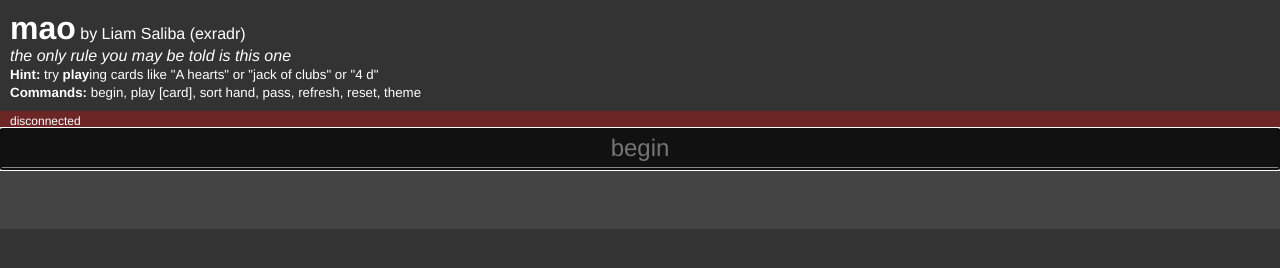
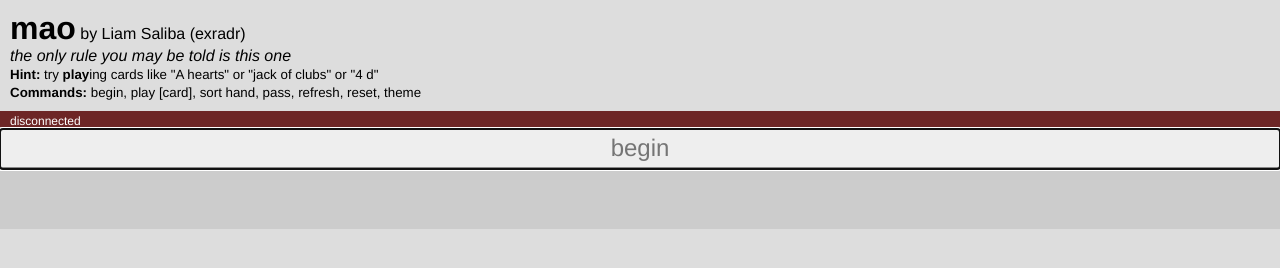
Before and after one commit to liamsaliba/mao-game, a website: page public/index.html in a window 1280 px wide. Drawn offline with nearby package versions, Linux system fonts and the light colour scheme; no server answers.

Commit message:
Theme cookie

```diff
--- a/public/index.html
+++ b/public/index.html
@@ -12,7 +12,7 @@
 	    <link rel="stylesheet"
   href="https://cdnjs.cloudflare.com/ajax/libs/animate.css/3.5.2/animate.min.css">
 	    <link rel="stylesheet" href="/main.css">
-	    <link rel="stylesheet" href="/dark.css">
+	    <link rel="stylesheet" href="/dark.css" disabled>
 	    <link rel="stylesheet" href="https://cdnjs.cloudflare.com/ajax/libs/animate.css/3.5.2/animate.min.css">
 	    <!-- jQuery Mobile -->
 	    <script src="https://ajax.googleapis.com/ajax/libs/jquery/3.2.1/jquery.min.js"></script>
--- a/public/main.js
+++ b/public/main.js
@@ -1,6 +1,20 @@
 var commandHistory = []
 
 const jInput = $("#input")
+
+if(getCookie("theme") !== "")
+	setTheme(getCookie("theme"));
+
+function getCookie(cname) {
+    var name = cname + "=";
+    var ca = document.cookie.split(';');
+    for(var i=0; i<ca.length; i++) {
+        var c = ca[i];
+        while (c.charAt(0)==' ') c = c.substring(1);
+        if (c.indexOf(name) == 0) return c.substring(name.length,c.length);
+    }
+    return "";
+}
 
 jInput.keyup(function(e){
 	if (e.keyCode == 13) {
@@ -56,12 +70,7 @@ socket.on("disconnect", function() {
 	updateUserCount();
 });
 // could make this serverside but meh
-socket.on("theme", function(data) {
-	if(data == "black" || data == "dark" || data == "night")
-		$('link[rel=stylesheet][href~="/dark.css"]').removeAttr('disabled');
-	else if(data == "white" || data == "light" || data == "default")
-		$('link[rel=stylesheet][href~="/dark.css"]').attr('disabled', 'disabled');
-})
+socket.on("theme", setTheme)
 
 socket.on("broadcast", function(data) {
 	output(data, FORMAT.IMPORTANT)
@@ -155,3 +164,11 @@ function displayCard(card) {
 	console.log("'" + card.id + "'");
 	return "<li class='animated flipInY card " + card.colour + " " + back + "' id='" + card.id + "'>" + card.str + "</li>";
 }
+
+function setTheme(data) {
+	if(data == "black" || data == "dark" || data == "night")
+		$('link[rel=stylesheet][href~="/dark.css"]').removeAttr('disabled');
+	else if(data == "white" || data == "light" || data == "default")
+		$('link[rel=stylesheet][href~="/dark.css"]').attr('disabled', 'disabled');
+	document.cookie = ("theme=" + data)
+}
```
